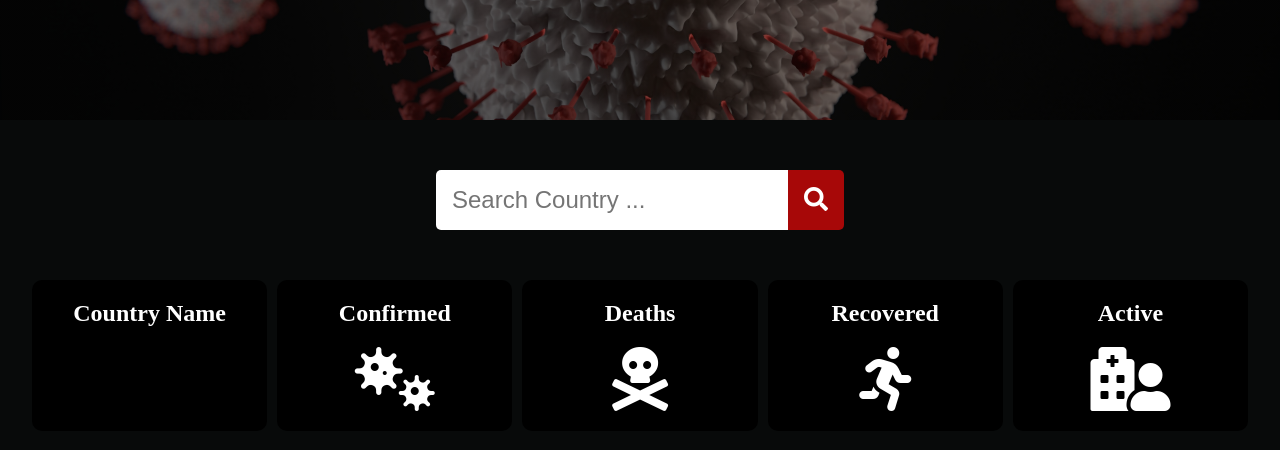
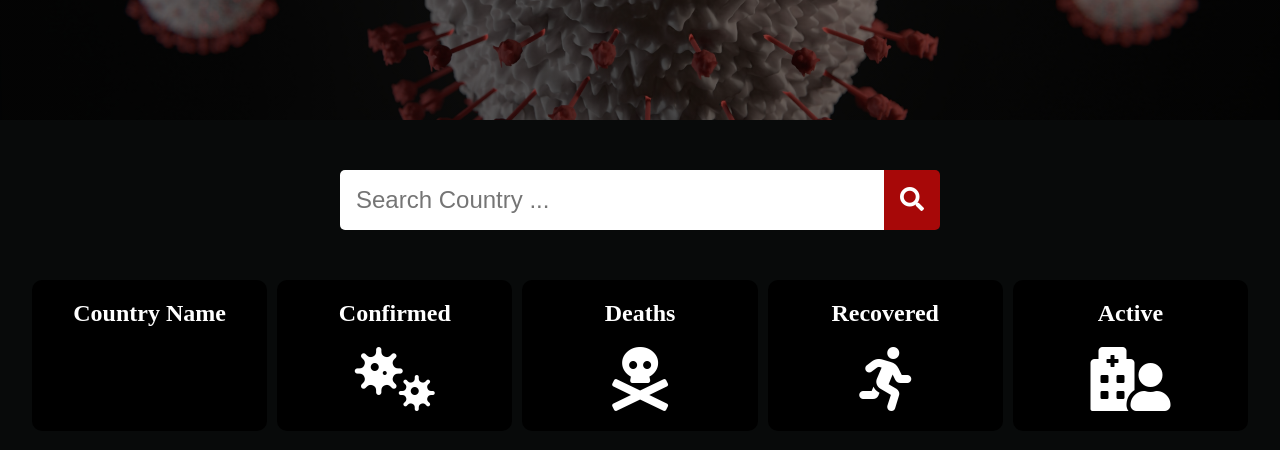
Before and after one commit to gulmirakhonmusaeva/covid-statistic, a plain HTML site: page index.html in a window 1280 px wide. Shown: the part 200-650 px from the top of the page. Drawn offline with Linux system fonts and the light colour scheme; no server answers; a web font is replaced by a local one.

Commit message:
covid website files

```diff
--- a/style.css
+++ b/style.css
@@ -41,7 +41,7 @@ form input, form button {
 }
 
 form input {
-    width: 20rem;
+    width: 40%;
     outline: none;
     border-radius: 5px 0 0 5px;
 }
```
